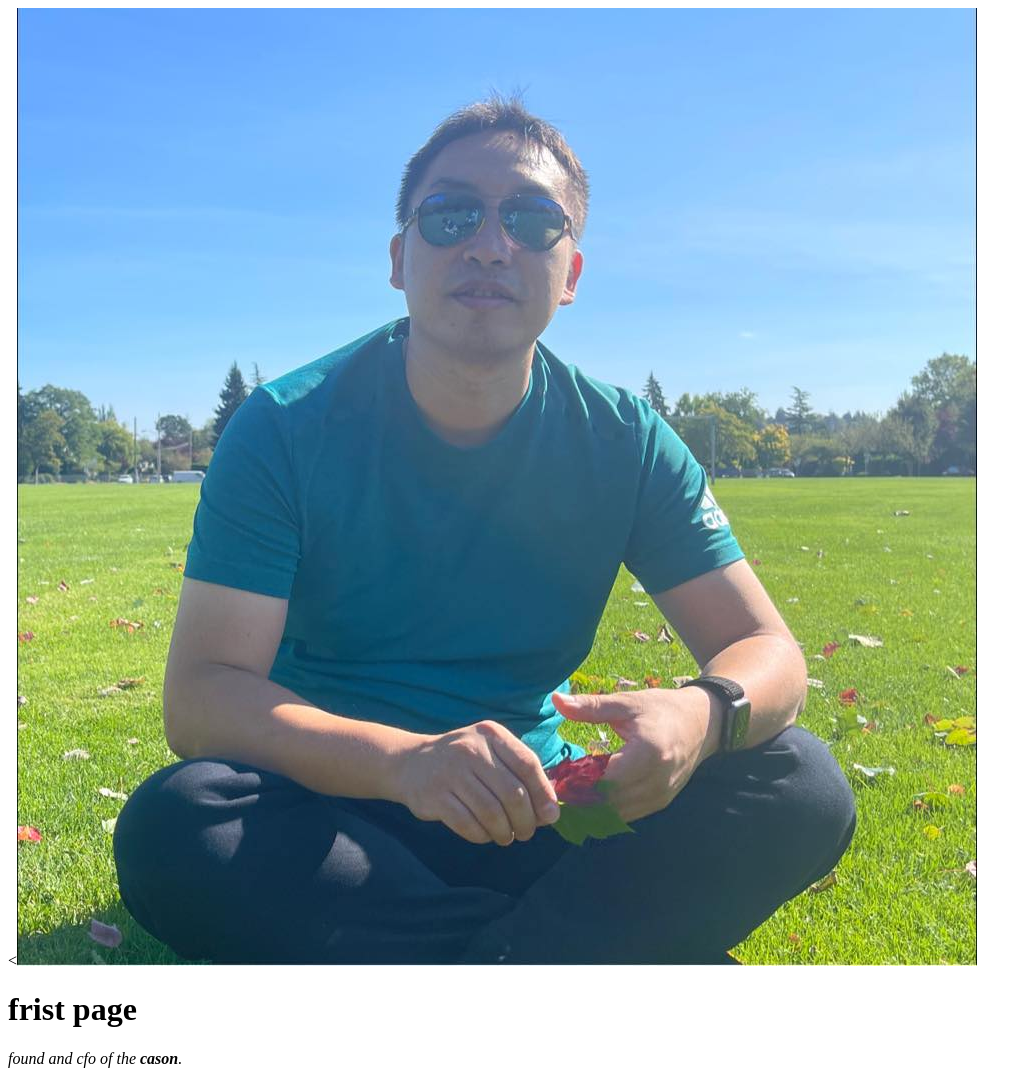
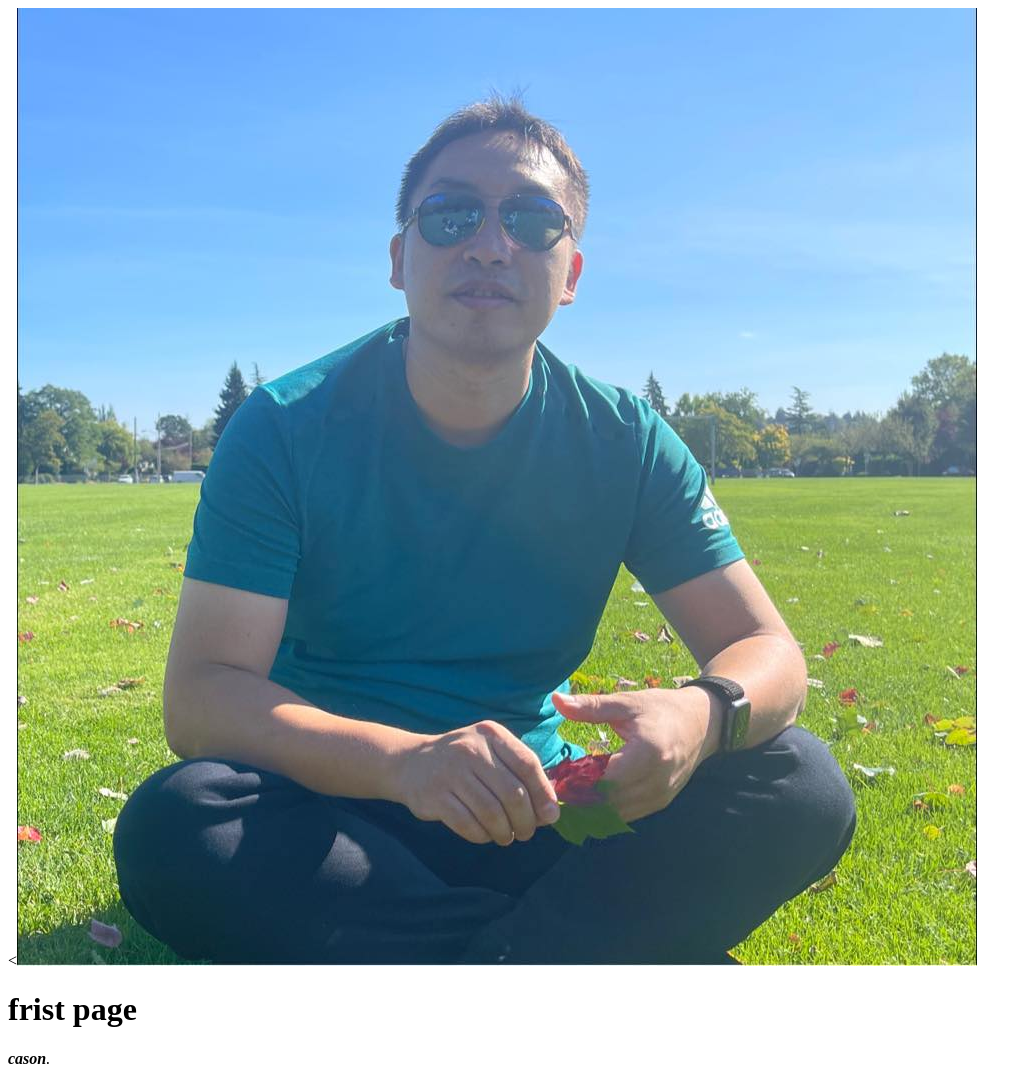
Before and after one commit to casonzhang/cv, a plain HTML site: page index.html in a window 1280 px wide. Shown: the whole page, without its empty margins (0-1032 px from the left). Drawn offline with Linux system fonts and the light colour scheme.

Commit message:
Update index.html

```diff
--- a/index.html
+++ b/index.html
@@ -9,7 +9,7 @@
   <body>
     <<img src="cason.jpg" alt="">
   <h1>frist page</h1>
-  <p><em>found and cfo of the <strong>cason</strong>.</em></p>
+  <p><em> <strong>cason</strong>.</em></p>
 
   </body>
 </html>
```
